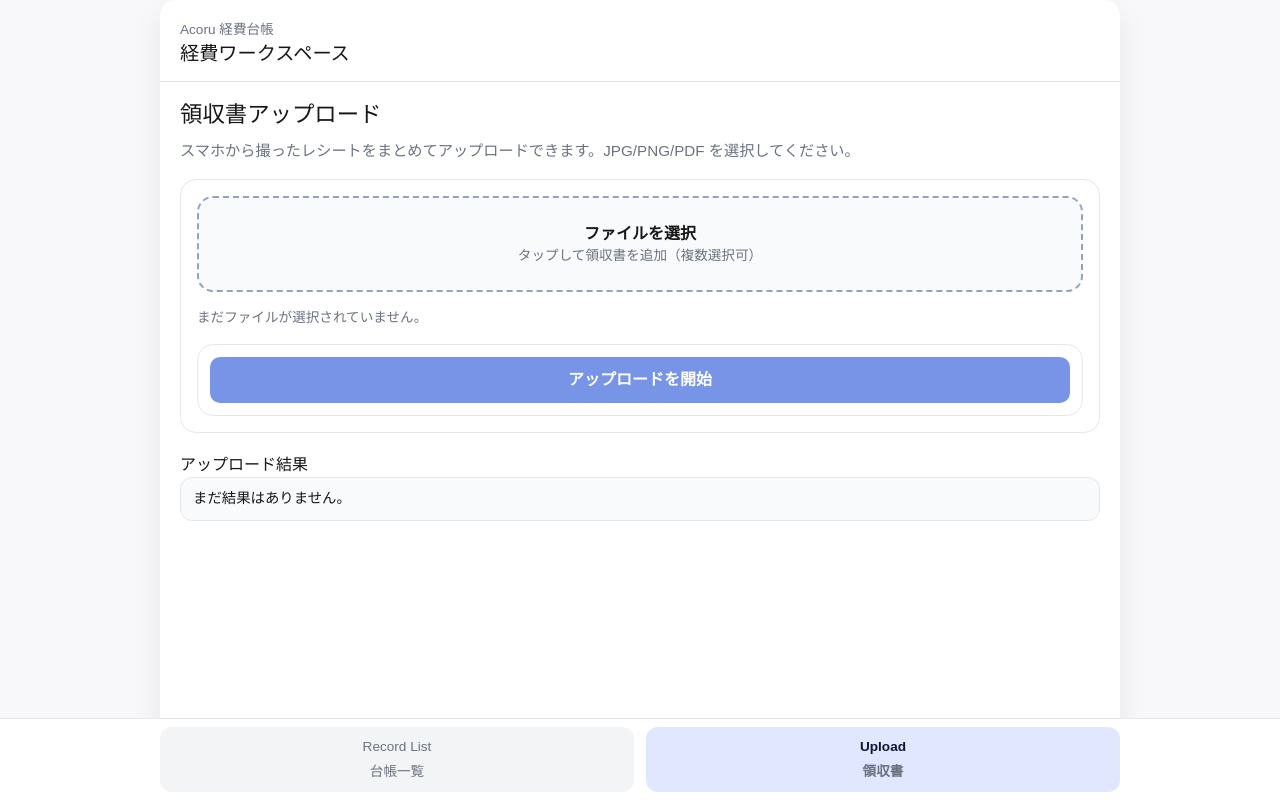
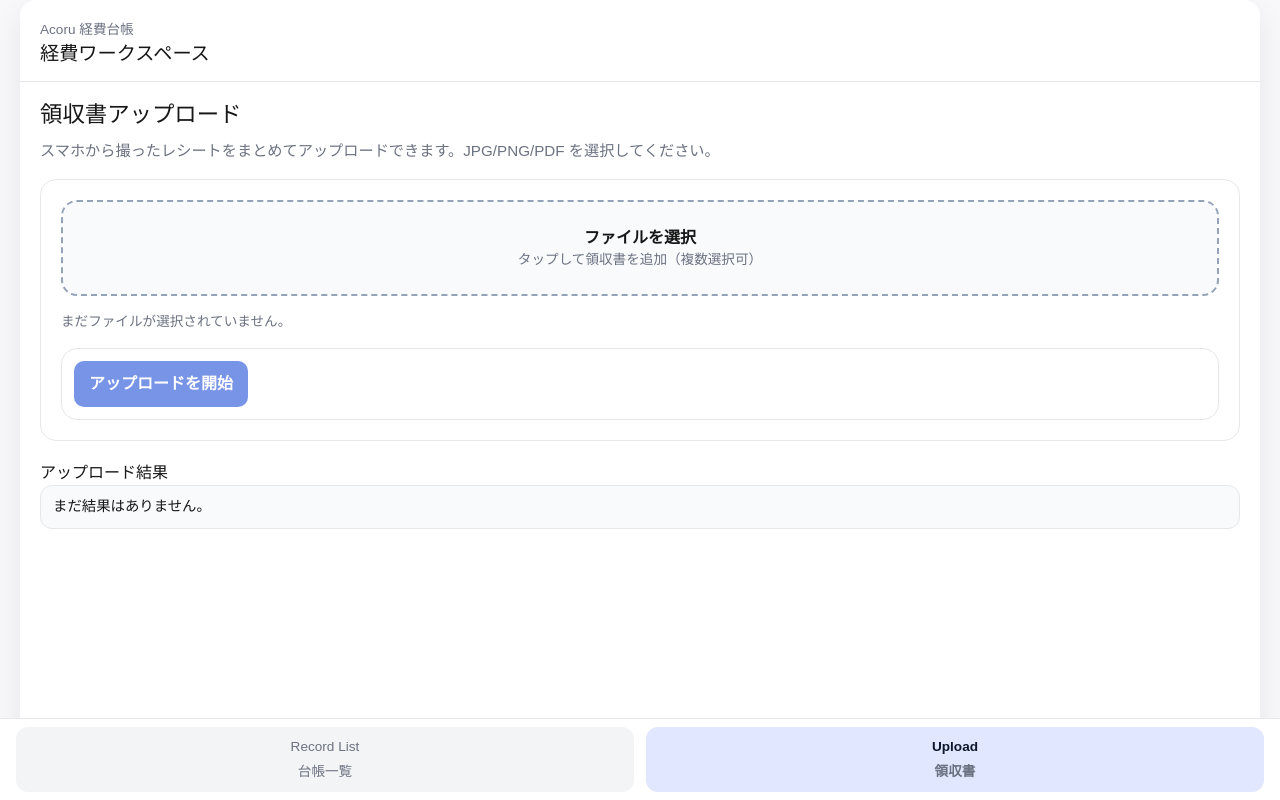
Before and after one commit to ANOSkdy/acoru_finapp, a Next.js app: page /upload in a window 1280 px wide. Built offline with nearby package versions, Linux system fonts and the light colour scheme.

Commit message:
style: widen desktop layout and align toolbar controls horizontally

```diff
--- a/app/globals.css
+++ b/app/globals.css
@@ -43,13 +43,12 @@ button {
   background: #f8f8fb;
   display: flex;
   justify-content: center;
-  padding: env(safe-area-inset-top) env(safe-area-inset-right) env(safe-area-inset-bottom)
-    env(safe-area-inset-left);
+  padding: 0 20px env(safe-area-inset-bottom);
 }
 
 .app-container {
   width: 100%;
-  max-width: 960px;
+  max-width: 1440px;
   display: flex;
   flex-direction: column;
   background: var(--background);
@@ -92,7 +91,7 @@ button {
 
 .bottom-nav-inner {
   width: 100%;
-  max-width: 960px;
+  max-width: 1440px;
   display: grid;
   grid-template-columns: repeat(2, minmax(0, 1fr));
   gap: 12px;
@@ -161,7 +160,7 @@ button {
 .upload-card {
   border: 1px solid #e5e7eb;
   border-radius: 16px;
-  padding: 16px;
+  padding: 20px;
   background: #ffffff;
   display: grid;
   gap: 16px;
@@ -236,6 +235,11 @@ button {
   flex-wrap: wrap;
   gap: 8px;
   align-items: center;
+}
+
+.record-controls-desktop .record-input {
+  flex: 1 1 280px;
+  min-width: 240px;
 }
 
 .record-input,
@@ -449,9 +453,14 @@ button {
 }
 
 @media (max-width: 899px) {
+  .app-shell {
+    padding: 0;
+  }
+
   .app-container {
     border-radius: 0;
     box-shadow: none;
+    max-width: 100%;
   }
 
   .app-main {
@@ -462,3 +471,31 @@ button {
     padding: 12px;
   }
 }
+
+@media (min-width: 900px) {
+  .record-toolbar {
+    margin-bottom: 12px;
+  }
+
+  .record-controls-desktop {
+    flex-wrap: nowrap;
+    gap: 10px;
+  }
+
+  .record-actions-pager {
+    flex-wrap: nowrap;
+    margin-left: auto;
+    align-items: center;
+  }
+
+  .upload-actions {
+    position: static;
+    flex-direction: row;
+    align-items: center;
+    justify-content: space-between;
+  }
+
+  .upload-actions .record-actions {
+    flex-wrap: nowrap;
+  }
+}
--- a/app/recordlists/page.tsx
+++ b/app/recordlists/page.tsx
@@ -344,7 +344,7 @@ export default function RecordListsPage() {
       <p className="page-subtitle">仕訳を一覧で確認し、セルをダブルクリックして編集します。</p>
 
       <div className="record-toolbar">
-        <div className="record-actions">
+        <section className="record-controls record-controls-desktop">
           <button
             className="btn"
             onClick={() => {
@@ -357,9 +357,6 @@ export default function RecordListsPage() {
           <button className="btn btn-secondary" onClick={() => void deleteSelectedRows()} disabled={deleting || selectedCount === 0}>
             削除
           </button>
-        </div>
-
-        <section className="record-controls">
           <input
             className="record-input"
             value={q}
@@ -372,7 +369,7 @@ export default function RecordListsPage() {
 
           <span className="record-meta">100件/ページ固定</span>
 
-          <div className="record-actions">
+          <div className="record-actions record-actions-pager">
             <button
               className="btn btn-secondary"
               disabled={loading || !canPrev}
```
